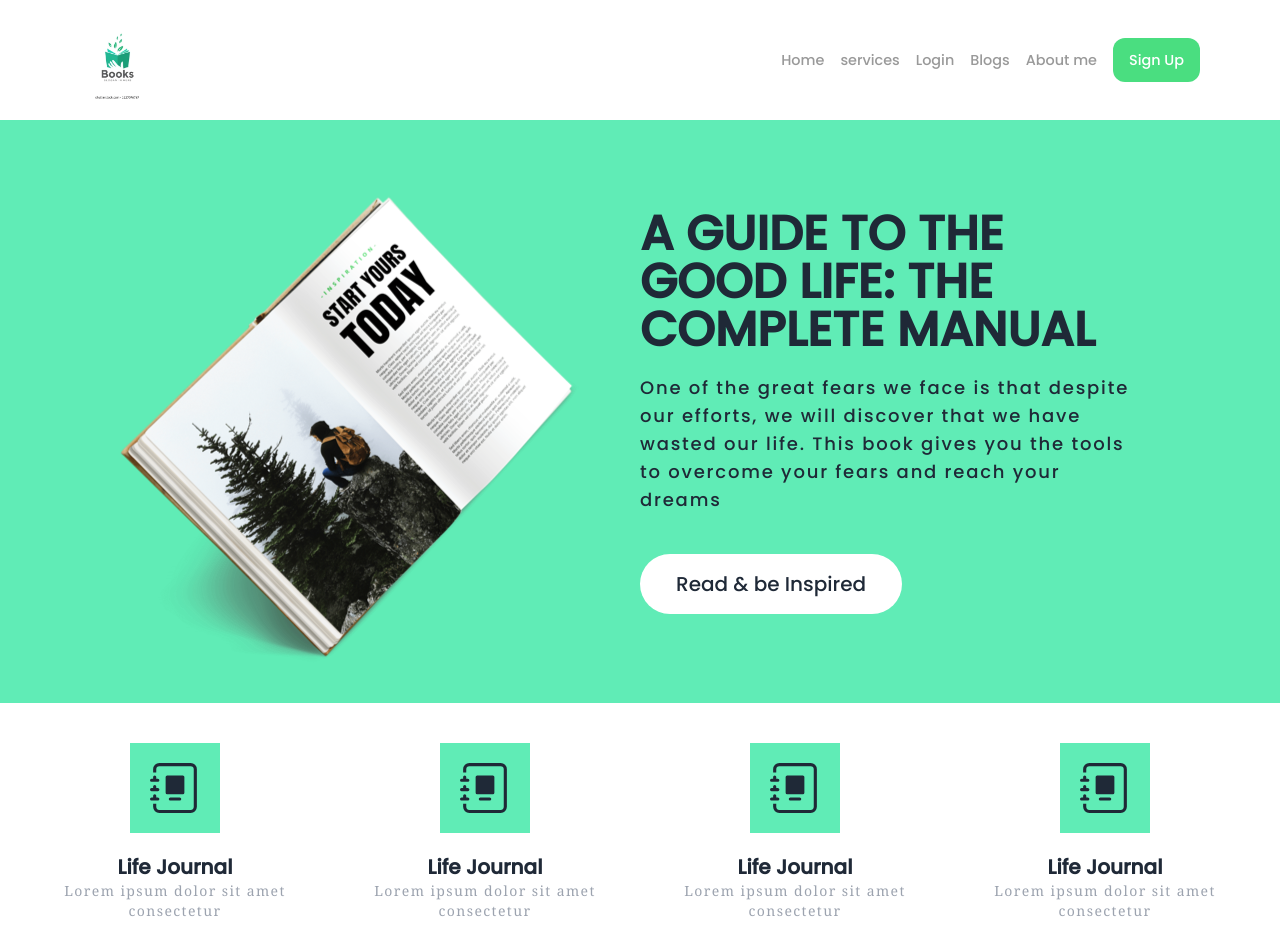
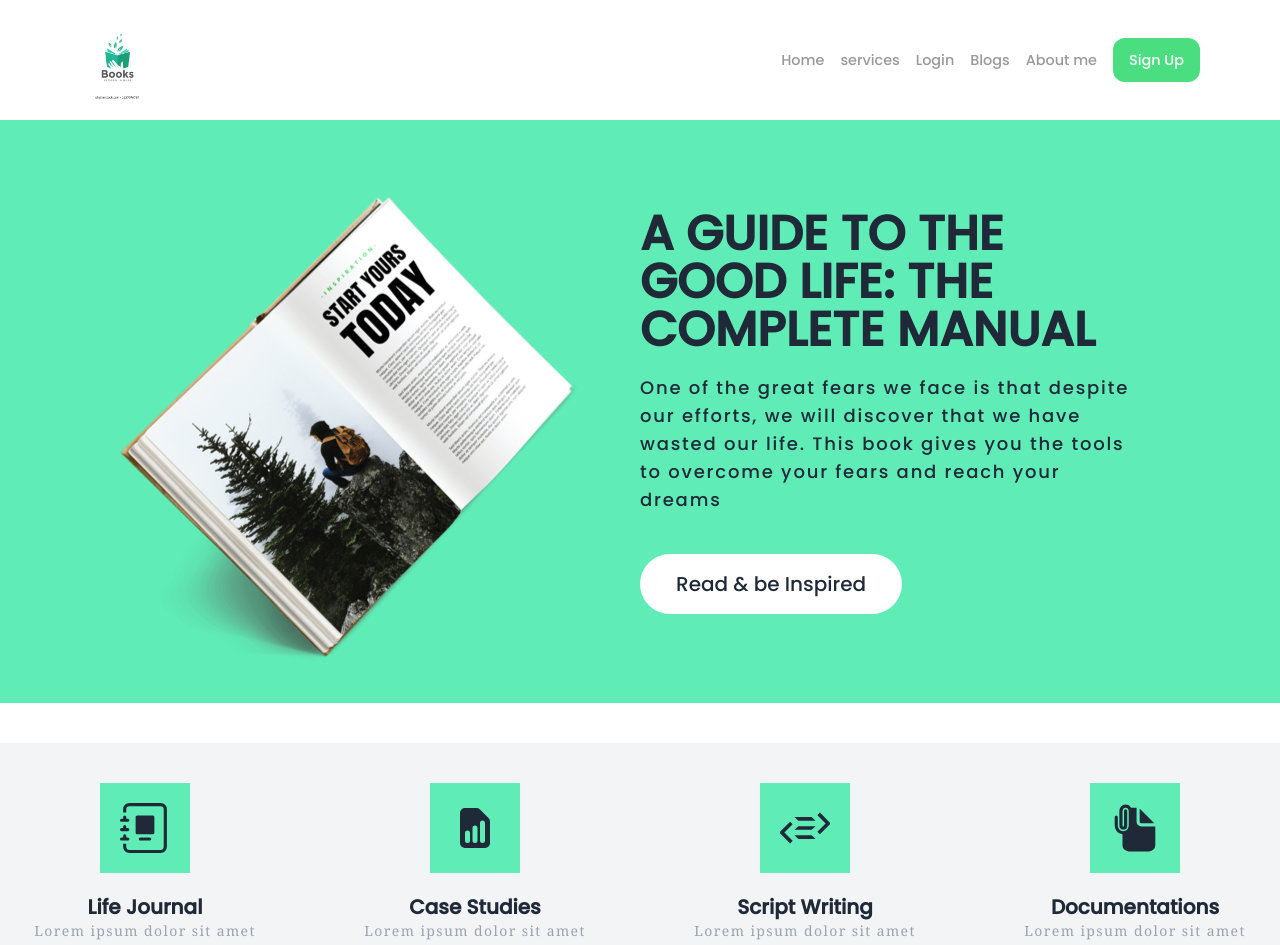
Before and after one commit to MohammadIqbalHossain/writer-personal-website, a React (Create React App) app: page / in a window 1280 px wide. Shown: the top 945 px of the page. Built offline with nearby package versions, Linux system fonts and the light colour scheme; no server answers; a web font is replaced by a local one.

Commit message:
Icons added

```diff
--- a/src/components/Home/ServicesTopics/ServicesTopics.js
+++ b/src/components/Home/ServicesTopics/ServicesTopics.js
@@ -1,8 +1,11 @@
 import React from 'react';
 import { BsJournalAlbum } from 'react-icons/bs'
+import { IoDocumentAttach } from 'react-icons/io5'
+import { SiPurescript } from 'react-icons/si'
+import { HiDocumentReport } from 'react-icons/hi'
 const ServicesTopics = () => {
     return (
-        <div className="grid grid-cols-2 md:grid-cols-4 gap-10 mx-10">
+        <div className="grid grid-cols-2 md:grid-cols-4 gap-10 mt-10 bg-gray-100">
             <div className="flex flex-col items-center my-10 ">
                 <div className="text-[50px] bg-[#60ECB6] p-5">
                     <BsJournalAlbum />
@@ -13,25 +16,25 @@ const ServicesTopics = () => {
 
             <div className="flex flex-col items-center my-10 ">
                 <div className="text-[50px] bg-[#60ECB6] p-5">
-                    <BsJournalAlbum />
+                    <HiDocumentReport />
                 </div>
-                <h1 className="text-xl mt-5 font-bold">Life Journal</h1>
+                <h1 className="text-xl mt-5 font-bold">Case Studies</h1>
                 <p className="text-sm text-gray-400 font-light font-serif tracking-widest">Lorem ipsum dolor sit amet consectetur</p>
             </div>
 
             <div className="flex flex-col items-center my-10 ">
                 <div className="text-[50px] bg-[#60ECB6] p-5">
-                    <BsJournalAlbum />
+                    <SiPurescript />
                 </div>
-                <h1 className="text-xl mt-5 font-bold">Life Journal</h1>
+                <h1 className="text-xl mt-5 font-bold">Script Writing</h1>
                 <p className="text-sm text-gray-400 font-light font-serif tracking-widest">Lorem ipsum dolor sit amet consectetur</p>
             </div>
 
             <div className="flex flex-col items-center my-10 ">
                 <div className="text-[50px] bg-[#60ECB6] p-5">
-                    <BsJournalAlbum />
+                    <IoDocumentAttach />
                 </div>
-                <h1 className="text-xl mt-5 font-bold">Life Journal</h1>
+                <h1 className="text-xl mt-5 font-bold">Documentations</h1>
                 <p className="text-sm text-gray-400 font-light font-serif tracking-widest">Lorem ipsum dolor sit amet consectetur</p>
             </div>
 
```
